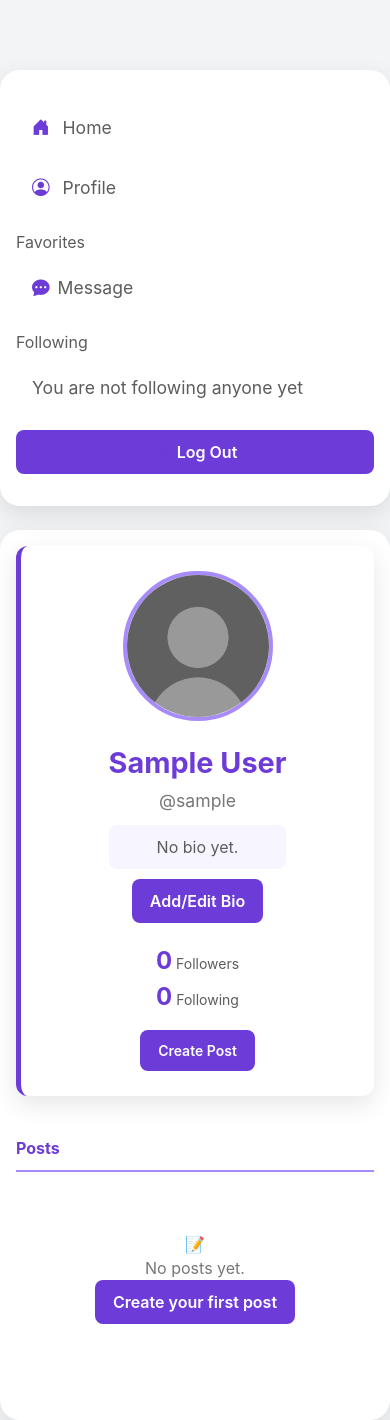
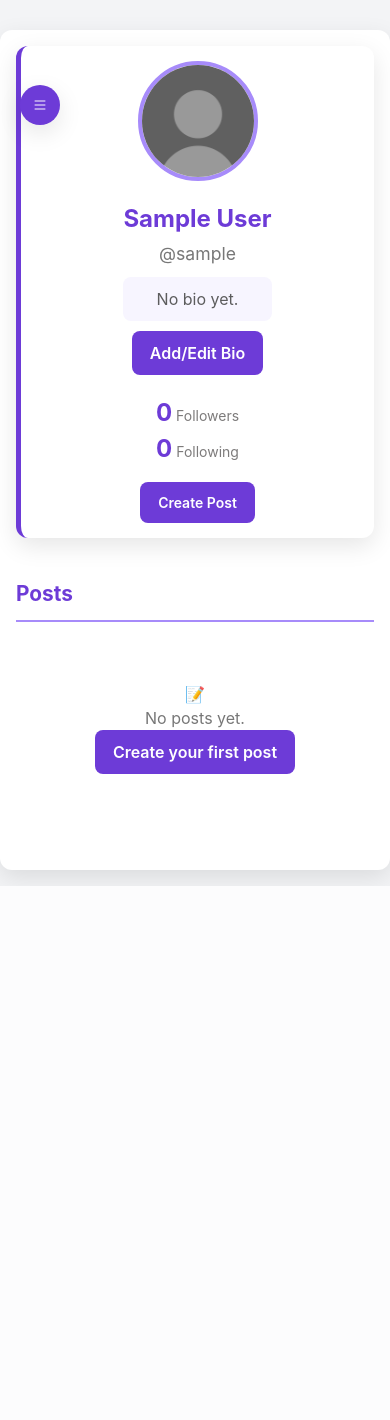
Before and after one commit to Somaiya-0/Social_media_web_app_-Cirqly-, a Django app: a page that uses authy/templates/account/profile.html in a window 390 px wide. After the commit the page ends 886 px from the top, so only its background shows below. Run offline with Django 5.2, Linux system fonts and the light colour scheme; the visitor is signed in with stand-in values (Sample User, id 1); data comes from the database, SQL or seed files in the repository; data that the repository does not hold is empty; some libraries are stand-ins or nearby versions.

Commit message:
Profile UI Complete

```diff
--- a/authy/templates/account/profile.html
+++ b/authy/templates/account/profile.html
@@ -24,7 +24,7 @@
     background-color: var(--light-bg);
     color: var(--text-color);
     font-family: 'Inter', 'Segoe UI', sans-serif;
-    padding-top: 70px; /* Added for fixed navbar */
+    padding-top: 30px; /* Added for fixed navbar */
   }
 
   /* Container adjustments for sidebar layout */
@@ -40,14 +40,13 @@
 
   /* Sidebar styles from home page */
   .sidebar {
-    border-radius: 20px;
-    margin-top: 1.5rem;
-    padding: 2rem 1rem;
+    border-radius: 0;
     margin: 0 !important;
+    padding: 0;
     position: fixed;
-    top: 70px;
-    height: calc(100vh - 70px);
-    overflow-y: auto;
+    top: 0;
+    height: 100vh;
+    overflow-y: visible;
     max-height: none;
     z-index: 1020;
     background: var(--card-bg);
@@ -111,27 +140,89 @@
     color: #fff !important;
   }
 
-  /* Main content adjustments for sidebar */
+  /* Mobile hamburger menu */
+  .hamburger-menu {
+    display: none;
+    position: fixed;
+    top: 85px;
+    left: 20px;
+    z-index: 1030;
+    background: var(--primary-color);
+    color: white;
+    border-radius: 50%;
+    width: 40px;
+    height: 40px;
+    align-items: center;
+    justify-content: center;
+    box-shadow: var(--shadow);
+    cursor: pointer;
+  }
+
+  /* Mobile compact sidebar */
+.sidebar.compact {
+    position: fixed;       /* ensure it stays fixed */
+    top: 0;                /* flush with top of screen */
+    left: 0;
+    width: 70px;
+    min-width: 70px;
+    max-width: 70px;
+    height: 100vh;         /* full viewport height */
+    overflow: hidden;      /* prevent scrolling */
+    z-index: 1020;
+}
+
+.sidebar.compact .sidebar-header {
+    padding: 0.8rem 0.5rem 0.6rem;
+}
+
+.sidebar.compact .sidebar-logo {
+    font-size: 1.5rem;
+    margin-top: 0;         /* flush with top */
+}
+
+.sidebar.compact .list-group-item {
+    padding: 0.8rem;
+    text-align: center;
+}
+
+.sidebar.compact .list-group-text {
+    display: none;
+}
+
+.sidebar.compact .sidebar-bottom {
+    text-align: center;
+}
+
+.sidebar.compact .btn-logout span {
+    display: none;
+}
+
+.sidebar.compact .btn-logout {
+    padding: 0.8rem;
+}
+
+
+
+  /* Main content adjustments - keeping original width */
  .main-content-profile {
-    padding: 2rem;
-    border-radius: 20px;
-    margin-top: 1.5rem;
+    max-width: 800px;
+    margin: 0 20px 20px calc(25% + 20px); /* top margin 0 to remove gap */
+    padding: 25px;
     background: var(--card-bg);
+    border-radius: var(--border-radius);
     box-shadow: var(--shadow);
     transition: var(--transition);
-    animation: fadeIn 0.7s ease;
-    margin-left: calc(25% + 1rem);
-    width: calc(75% - 3rem);
+    animation: fadeInUp 0.6s ease;
 }
 
   .main-content-profile:hover {
     transform: translateY(-5px);
-    box-shadow: 0 15px 35px rgba(0,0,0,0.1);
+    box-shadow: 0 12px 30px rgba(0,0,0,0.15);
   }
 
   /* --- Profile Header --- */
   .profile-container {
-    max-width: 100%;
+    width: 100%;
     margin: 0 auto 40px;
     padding: 25px;
     background: var(--card-bg);
@@ -172,7 +262,7 @@
     border-color: var(--primary-color);
   }
 
-  .profile-picture::after {
+  .profile-picture.editable::after {
     content: 'Change';
     position: absolute;
     bottom: 0;
@@ -226,7 +316,7 @@
   .profile-stats {
     text-align: right;
     font-size: 14px;
-    color: 7d7b7b;
+    color: #7d7b7b;
   }
 
   .stat-numbers {
@@ -648,17 +738,24 @@
   /* Responsive adjustments */
   @media (max-width: 991.98px) {
     .sidebar {
-      position: static;
-      width: 100%;
-      max-width: 100%;
-      min-width: unset;
-      height: auto;
-      margin-bottom: 1rem;
-      animation: fadeInUp 0.5s ease;
+      position: fixed;
+      left: -320px;
+      top: 70px;
+      height: calc(100vh - 70px);
+      z-index: 1030;
+      transition: transform 0.3s ease;
+    }
+
+    .sidebar.active {
+      transform: translateX(320px);
+    }
+
+    .hamburger-menu {
+      display: flex;
     }
 
     .main-content-profile {
-      margin-left: 0;
+      margin: 0 auto 1rem;
       width: 100%;
     }
   }
@@ -687,21 +784,82 @@
     .main-content-profile {
       padding: 1rem;
     }
+
+    .profile-picture {
+      width: 120px;
+      height: 120px;
+    }
+
+    .profile-details h2 {
+      font-size: 1.5rem;
+    }
+
+    /* Mobile compact sidebar */
+    .sidebar.compact {
+      width: 70px;
+      min-width: 70px;
+      max-width: 70px;
+      left: -70px;
+    }
+
+    .sidebar.compact.active {
+      transform: translateX(70px);
+    }
+  }
+
+  @media (max-width: 575.98px) {
+    .profile-container {
+      padding: 15px;
+    }
+
+    .posts-container h3 {
+      font-size: 1.3rem;
+    }
+
+    .post-header img {
+      width: 35px;
+      height: 35px;
+    }
+
+    .post-user-info strong {
+      font-size: 0.9rem;
+    }
+
+    .post-user-info small {
+      font-size: 0.8rem;
+    }
+
+    .sidebar-header {
+      padding: 0.8rem 0.5rem 0.6rem;
+    }
+
+    .sidebar-logo {
+      font-size: 1.5rem;
+    }
   }
 </style>
+
+<!-- Mobile Hamburger Menu -->
+<div class="hamburger-menu">
+  <i class="bi bi-list"></i>
+</div>
 
 <div class="container-fluid">
     <div class="row g-4 flex-wrap">
         <!-- Sidebar from home page -->
         <div class="col-lg-3 col-md-4 col-12 order-lg-1 order-md-1 order-2">
             <div class="sidebar mb-0 h-100 d-flex flex-column">
+                <div class="sidebar-header">
+                    <a href="#" class="sidebar-logo">Cirqly</a>
+                </div>
+                <div class="sidebar-content">
                     <div>
                         <div class="mb-4">
                             <ul class="list-group list-group-flush">
-                            <li class="list-group-item"><a href="{% url 'home' %}" class="text-decoration-none text-dark"><i class="bi bi-house-door-fill me-2"></i> Home</a></li>
+                                <li class="list-group-item"><a href="{% url 'home' %}" class="text-decoration-none text-dark"><i class="bi bi-house-door-fill me-2"></i> <span class="list-group-text">Home</span></a></li>
                                 <li class="list-group-item">
                                 <a href="{% url 'profile' user.username %}" class="text-decoration-none text-dark">
-                                <i class="bi bi-person-circle me-2 icon-purple"></i> Profile
+                                    <i class="bi bi-person-circle me-2 icon-purple"></i> <span class="list-group-text">Profile</span>
                                 </a>
                                 </li>
                             </ul>
@@ -710,7 +868,7 @@
                         <ul class="list-group list-group-flush mb-4">
                             <li class="list-group-item">
                                 <a href="{% url 'chatlist' %}" class="text-decoration-none text-dark">
-                                <i class="bi bi-chat-dots-fill me-2"></i>Message
+                                    <i class="bi bi-chat-dots-fill me-2"></i> <span class="list-group-text">Message</span>
                                 </a>
                             </li>
                         </ul>
@@ -749,14 +907,16 @@
                   <!-- Left: profile info -->
                   <div class="profile-info">
                     <!-- Profile Picture -->
-                    <label for="uploadProfilePic" class="profile-picture">
+                    <label for="uploadProfilePic" class="profile-picture {% if request.user == profile_user %}editable{% endif %}">
                       {% if profile.image and profile.image.url %}
                         <img src="{{ profile.image.url }}" alt="Profile Picture">
                       {% else %}
                         <img src="{% static 'profile_pics/default.jpg' %}" alt="Default Profile">
                       {% endif %}
                     </label>
+                    {% if request.user == profile_user %}
                     <input type="file" id="uploadProfilePic" style="display:none;">
+                    {% endif %}
 
                     <div class="profile-details">
                       <h2>{{ profile_user.get_full_name|default:profile_user.username }}</h2>
@@ -930,6 +1090,23 @@
 </div>
 
 <script>
+  // --- Mobile sidebar toggle ---
+  const hamburgerMenu = document.querySelector('.hamburger-menu');
+  const sidebar = document.querySelector('.sidebar');
+
+  hamburgerMenu.addEventListener('click', () => {
+    sidebar.classList.toggle('active');
+  });
+
+  // Close sidebar when clicking outside
+  document.addEventListener('click', (e) => {
+    if (sidebar.classList.contains('active') &&
+        !sidebar.contains(e.target) &&
+        !hamburgerMenu.contains(e.target)) {
+      sidebar.classList.remove('active');
+    }
+  });
+
   // --- Modal JS ---
   function setupModal(openBtnId, modalId, closeBtnId){
     const modal = document.getElementById(modalId);
```
Also changed, not shown: other parts of authy/templates/account/profile.html (+40 -4 lines). Lines whose indentation alone changed are shown as unchanged.
